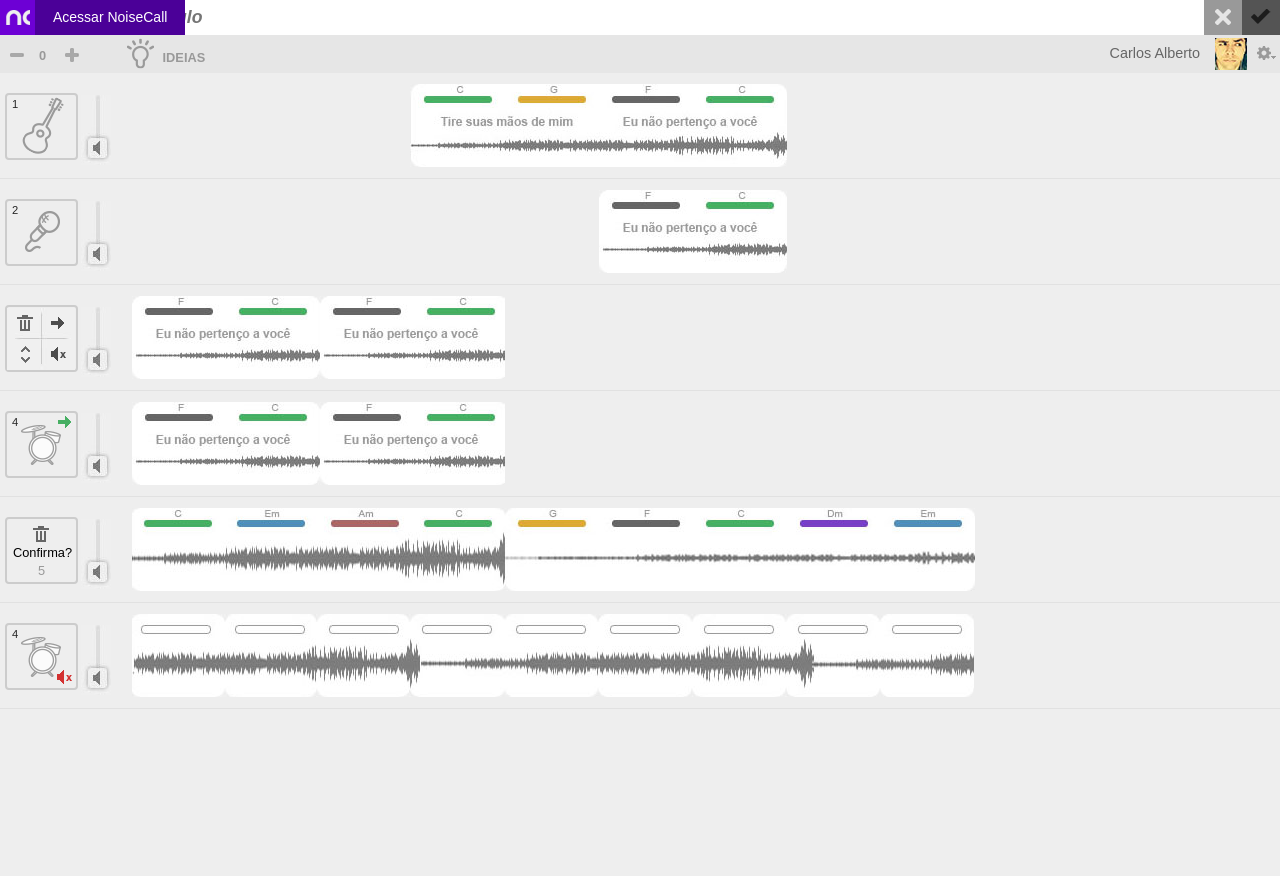
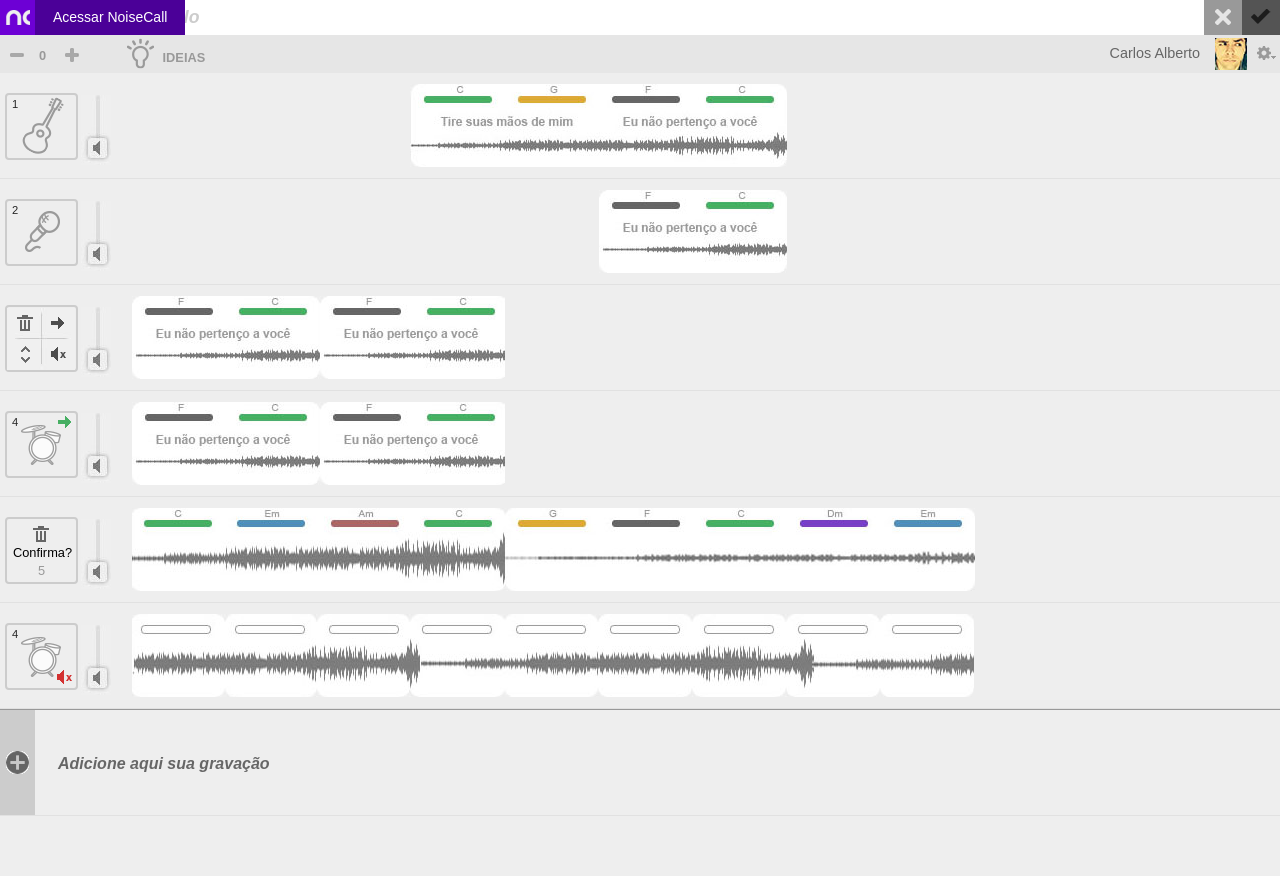
Before and after one commit to andreworkgit/demandprice14032014, a PHP site: page /ncbox.html in a window 1280 px wide. Run offline with PHP 8.4, Linux system fonts and the light colour scheme.

Commit message:
atualizacao

```diff
--- a/css/default.css
+++ b/css/default.css
@@ -4,7 +4,7 @@
 }
 
 body{
-	/*background: #fff url(/images/DOC_Box5_01.jpg) 0px -1px no-repeat;	*/
+	/*background: #fff url(/images/DOC_Box5_01.jpg) 0px 0px no-repeat;	*/
 }
 
 .content{
@@ -37,17 +37,22 @@ header{
 
 header input{
 	border: none;
-	font: bold italic 1.1em Arial;
-	padding: 0 12px;
-	color: #666;
+	font: bold 1em Arial;
+	padding: 0 9px;
+	color: #000;
 	height: 100%;
-	width: 76%;
+	width: 93%;
   	float:left;
   	outline:none;
 }
-header input::-webkit-input-placeholder, header input::-moz-placeholder, header input:-ms-input-placeholder{
-   color: #000;
+@media screen and (max-width: 842px){
+	header input{width: 84%}
 }
+header input::-webkit-input-placeholder {color: #CCC;font: bold italic 1.1em Arial;}
+header input:-moz-placeholder { /* Firefox 18- */ color: #CCC;font: bold italic 1.1em Arial;}
+header input::-moz-placeholder {  /* Firefox 19+ */ color: #CCC;font: bold italic 1.1em Arial;}
+header input:-ms-input-placeholder {color: #CCC;font: bold italic 1.1em Arial;}
+
 .toolbar{
 	width: 100%;
 	height: 38px;
@@ -279,6 +284,34 @@ header input::-webkit-input-placeholder, header input::-moz-placeholder, header
 	width: 38px;
 	height: 35px;
 	float: left;
+	cursor: pointer;
 }
 .cancel-edit{background: #999 url(/images/sprite32x32.png) -61px -159px no-repeat;}
 .confirm-edit{background: #545454 url(/images/sprite32x32.png) -94px -159px no-repeat;}
+
+.addtrack{
+	border-top: 1px solid #999;
+	border-bottom: 1px solid #999;
+}
+.addtrack span{
+	font: bold italic 1em Arial;
+	color: #666;
+	position: relative;
+	top: 45px;
+	left: 23px;
+}
+.addIcon{
+	width: 35px;
+	height: 100%;
+	float: left;
+	background-color: #CCC;
+
+}
+.addIcon img{
+	background: url(images/addTrack.gif);
+	width: 23px;
+	height: 23px;
+	position: relative;
+	top: 41px;
+	left: 6px;
+}
--- a/css/mobile.css
+++ b/css/mobile.css
@@ -1,3 +1,7 @@
 .toolbar-user span{display: none;}
 .logoHover{display: none !important;}
 .tooltip-center, .tooltip-left{display: none;}
+
+@media screen and (max-width: 368px){
+	header input{width: 63%}
+}
--- a/ncbox.html
+++ b/ncbox.html
@@ -130,6 +130,13 @@
 					<img class="sound-teste5" src="images/img_trans.gif" width="0" alt="" >
 				</li>
 
+				<li class="addtrack">
+					<div class="addIcon">
+						<img src="images/addTrack.gif" width="23" alt="">
+					</div>
+					<span>Adicione aqui sua gravação</span>
+				</li>
+
 			</ul>
 		</div>
 
```
Also changed, not shown: images/addTrack.gif (added).
